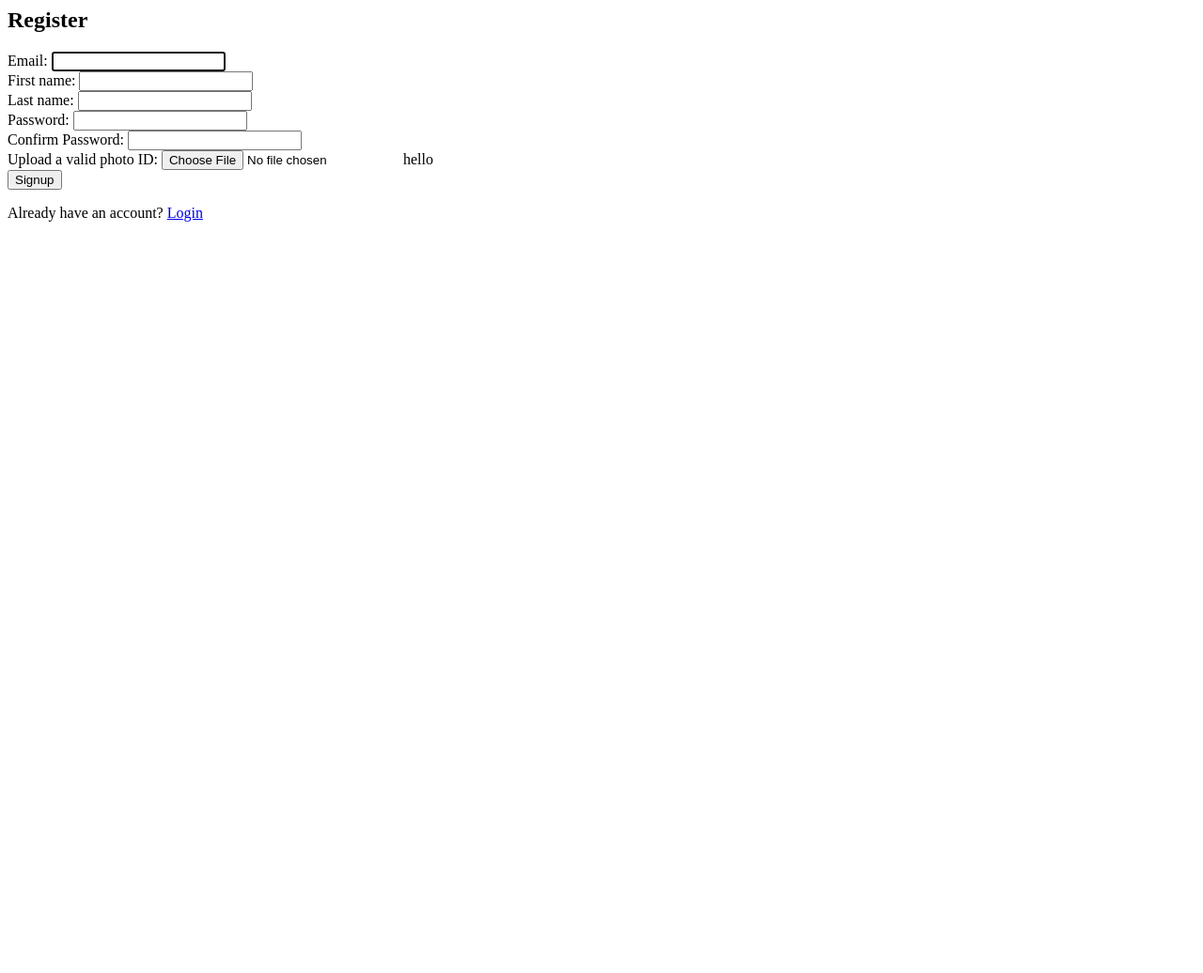
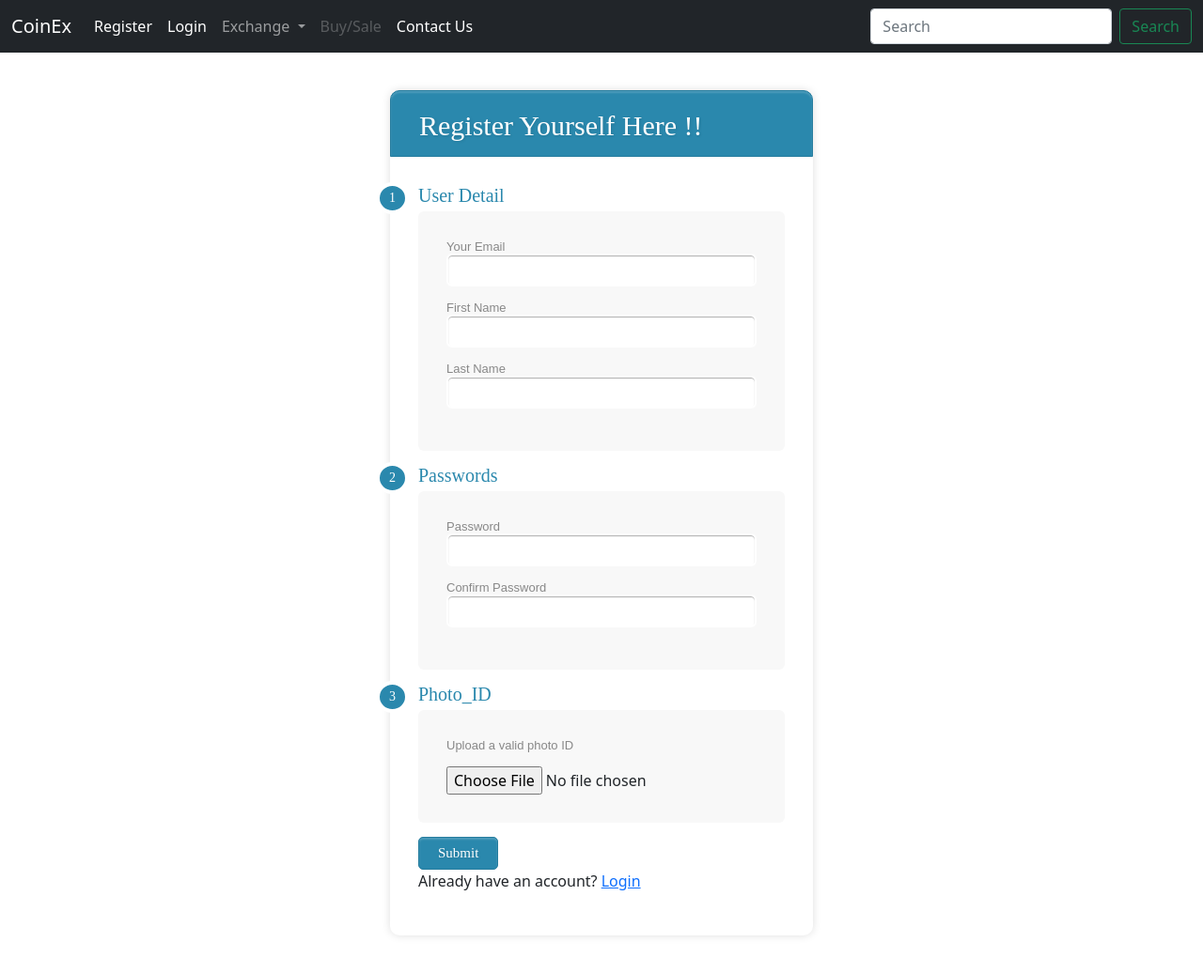
Before and after one commit to italiya07/CoinEx, a Django app: page /register in a window 1280 px wide. Shown: the whole page at 94% size. Before the commit the page ends 236 px from the top, so only its background shows below. Run offline with Django 4.2, Linux system fonts and the light colour scheme.

Commit message:
login and registration pages
- changed login and registration pages & core.css
- different views for registered and unregistered users

```diff
--- /dev/null
+++ b/CoinEx_project/mainApp/static/mainApp/core.css
@@ -0,0 +1,120 @@
+
+.form-style-10{
+	width:450px;
+	padding:30px;
+	margin:40px auto;
+	background: #FFF;
+	border-radius: 10px;
+	-webkit-border-radius:10px;
+	-moz-border-radius: 10px;
+	box-shadow: 0px 0px 10px rgba(0, 0, 0, 0.13);
+	-moz-box-shadow: 0px 0px 10px rgba(0, 0, 0, 0.13);
+	-webkit-box-shadow: 0px 0px 10px rgba(0, 0, 0, 0.13);
+}
+.form-style-10 .inner-wrap{
+	padding: 30px;
+	background: #F8F8F8;
+	border-radius: 6px;
+	margin-bottom: 15px;
+}
+.form-style-10 h1{
+	background: #2A88AD;
+	padding: 20px 30px 15px 30px;
+	margin: -30px -30px 30px -30px;
+	border-radius: 10px 10px 0 0;
+	-webkit-border-radius: 10px 10px 0 0;
+	-moz-border-radius: 10px 10px 0 0;
+	color: #fff;
+	text-shadow: 1px 1px 3px rgba(0, 0, 0, 0.12);
+	font: normal 30px 'Bitter', serif;
+	-moz-box-shadow: inset 0px 2px 2px 0px rgba(255, 255, 255, 0.17);
+	-webkit-box-shadow: inset 0px 2px 2px 0px rgba(255, 255, 255, 0.17);
+	box-shadow: inset 0px 2px 2px 0px rgba(255, 255, 255, 0.17);
+	border: 1px solid #257C9E;
+}
+.form-style-10 h1 > span{
+	display: block;
+	margin-top: 2px;
+	font: 13px Arial, Helvetica, sans-serif;
+}
+.form-style-10 label{
+	display: block;
+	font: 13px Arial, Helvetica, sans-serif;
+	color: #888;
+	margin-bottom: 15px;
+}
+.form-style-10 input[type="text"],
+.form-style-10 input[type="date"],
+.form-style-10 input[type="datetime"],
+.form-style-10 input[type="email"],
+.form-style-10 input[type="number"],
+.form-style-10 input[type="search"],
+.form-style-10 input[type="time"],
+.form-style-10 input[type="url"],
+.form-style-10 input[type="password"],
+.form-style-10 textarea,
+.form-style-10 select {
+	display: block;
+	box-sizing: border-box;
+	-webkit-box-sizing: border-box;
+	-moz-box-sizing: border-box;
+	width: 100%;
+	padding: 8px;
+	border-radius: 6px;
+	-webkit-border-radius:6px;
+	-moz-border-radius:6px;
+	border: 2px solid #fff;
+	box-shadow: inset 0px 1px 1px rgba(0, 0, 0, 0.33);
+	-moz-box-shadow: inset 0px 1px 1px rgba(0, 0, 0, 0.33);
+	-webkit-box-shadow: inset 0px 1px 1px rgba(0, 0, 0, 0.33);
+}
+
+.form-style-10 .section{
+	font: normal 20px 'Bitter', serif;
+	color: #2A88AD;
+	margin-bottom: 5px;
+}
+.form-style-10 .section span {
+	background: #2A88AD;
+	padding: 5px 10px 5px 10px;
+	position: absolute;
+	border-radius: 50%;
+	-webkit-border-radius: 50%;
+	-moz-border-radius: 50%;
+	border: 4px solid #fff;
+	font-size: 14px;
+	margin-left: -45px;
+	color: #fff;
+	margin-top: -3px;
+}
+.form-style-10 input[type="button"],
+.form-style-10 input[type="submit"]{
+	background: #2A88AD;
+	padding: 8px 20px 8px 20px;
+	border-radius: 5px;
+	-webkit-border-radius: 5px;
+	-moz-border-radius: 5px;
+	color: #fff;
+	text-shadow: 1px 1px 3px rgba(0, 0, 0, 0.12);
+	font: normal 30px 'Bitter', serif;
+	-moz-box-shadow: inset 0px 2px 2px 0px rgba(255, 255, 255, 0.17);
+	-webkit-box-shadow: inset 0px 2px 2px 0px rgba(255, 255, 255, 0.17);
+	box-shadow: inset 0px 2px 2px 0px rgba(255, 255, 255, 0.17);
+	border: 1px solid #257C9E;
+	font-size: 15px;
+}
+.form-style-10 input[type="button"]:hover,
+.form-style-10 input[type="submit"]:hover{
+	background: #2A6881;
+	-moz-box-shadow: inset 0px 2px 2px 0px rgba(255, 255, 255, 0.28);
+	-webkit-box-shadow: inset 0px 2px 2px 0px rgba(255, 255, 255, 0.28);
+	box-shadow: inset 0px 2px 2px 0px rgba(255, 255, 255, 0.28);
+}
+.form-style-10 .privacy-policy{
+	float: right;
+	width: 250px;
+	font: 12px Arial, Helvetica, sans-serif;
+	color: #4D4D4D;
+	margin-top: 10px;
+	text-align: right;
+}
--- a/CoinEx_project/templates/CoinEx_Index/base.html
+++ b/CoinEx_project/templates/CoinEx_Index/base.html
@@ -13,15 +13,17 @@
     <!-- Bootstrap CSS v5.0.2 -->
     <link rel="stylesheet" href="https://cdn.jsdelivr.net/npm/bootstrap@5.0.2/dist/css/bootstrap.min.css"  integrity="sha384-EVSTQN3/azprG1Anm3QDgpJLIm9Nao0Yz1ztcQTwFspd3yD65VohhpuuCOmLASjC" crossorigin="anonymous">
 
+    <link href="{% static 'mainApp/core.css'%}" rel="stylesheet">
 
-    {% block head %}
+    {%block dostyle %}
+
     {% endblock %}
 
   </head>
   <body>
     <nav class="navbar navbar-expand-lg navbar-dark bg-dark">
       <div class="container-fluid">
-        <a class="navbar-brand " href="#">CoinEx</a>
+        <a class="navbar-brand " href="{% url 'index' %}">CoinEx</a>
         <button class="navbar-toggler" type="button" data-bs-toggle="collapse" data-bs-target="#navbarSupportedContent" aria-controls="navbarSupportedContent" aria-expanded="false" aria-label="Toggle navigation">
           <span class="navbar-toggler-icon"></span>
         </button>
@@ -50,9 +52,7 @@
              </li>
            {% endif %}
 
-            <li class="nav-item">
-              <a class="nav-link active" aria-current="page" href=" ">Community</a>
-            </li>
+
             <!-- <li class="nav-item">
               <a class="nav-link active" aria-current="page" href=" ">Exchange</a>
             </li> -->
@@ -74,9 +74,20 @@
                 <li><a class="dropdown-item" href="#">Something else here</a></li>
               </ul>
             </li>
+            {% if user.is_authenticated %}
             <li class="nav-item">
-              <a class="nav-link disabled" href="#" tabindex="-1" aria-disabled="true">Disabled</a>
+              <a class="nav-link active" aria-current="page" href=" ">Buy/Sale</a>
             </li>
+            {% else %}
+            <li class="nav-item">
+              <a class="nav-link disabled" href=" " tabindex="-1" aria-disabled="true">Buy/Sale</a>
+            </li>
+            {% endif %}
+
+            <li class="nav-item">
+              <a class="nav-link active" aria-current="page" href="{% url 'contact_us' %}">Contact Us</a>
+            </li>
+
           </ul>
           <form class="d-flex">
             <input class="form-control me-2" type="search" placeholder="Search" aria-label="Search">
--- a/CoinEx_project/templates/CoinEx_Index/register.html
+++ b/CoinEx_project/templates/CoinEx_Index/register.html
@@ -1,38 +1,45 @@
-{#{% extends 'CryptoNexa/base.html' %}#} {% load static %} {% block head %}
+{% extends 'CoinEx_Index/base.html' %}
+{% load static %}
+<!-- {% block head %}
   <link rel="stylesheet" type="text/css" href="{% static 'style/core.css' %}" />
-{% endblock %} {% block body %}
-<div class="form-container">
-  <h2>Register</h2>
+{% endblock %}  -->
+
+{% block content %}
+<div class="form-style-10">
+    <h1>Register Yourself Here !!</h1>
     <form enctype="multipart/form-data" method="post">
       {% csrf_token %} {{ form.non_field_errors | safe }}
-    <div class="form-group">
-      <label for="{{ form.email.id_for_label }}">Email:</label>
-      {{ form.email }} {{ form.email.errors | safe }}
-    </div>
-    <div class="form-group">
-      <label for="{{ form.first_name.id_for_label }}">First name:</label>
-      {{ form.first_name }} {{ form.first_name.errors | safe }}
-    </div>
-    <div class="form-group">
-      <label for="{{ form.last_name.id_for_label }}">Last name:</label>
-      {{ form.last_name }} {{ form.last_name.errors | safe }}
-    </div>
-    <div class="form-group">
-      <label for="{{ form.password1.id_for_label }}">Password:</label>
-      {{ form.password1 }} {{ form.password1.errors | safe }}
-    </div>
-    <div class="form-group">
-      <label for="{{ form.password2.id_for_label }}">Confirm Password:</label>
-      {{ form.password2 }} {{ form.password2.errors | safe }}
-    </div>
-    <div class="form-group">
-      <label for="{{ form.id_or_photo.id_for_label }}"
-        >Upload a valid photo ID:</label
-      >
-      {{ form.id_or_photo }} {{ form.id_or_photo.errors | safe }} hello
+        <div class="section"><span>1</span>User Detail</div>
+        <div class="inner-wrap">
+            <label for="{{ form.email.id_for_label }} ">Your Email {{ form.email.errors | safe }}
+                <input type="text" name="{{ form.email.name }}" id="{{ form.email.id_for_label }}" />
+            </label>
+            <label for="{{ form.first_name.id_for_label }}">First Name {{ form.first_name.errors | safe }}
+                <input type="text" name="{{ form.first_name.name }}" id="{{ form.first_name.id_for_label }}" />
+            </label>
+            <label for="{{ form.last_name.id_for_label }}">Last Name {{ form.last_name.errors | safe }}
+              <input type="text" name="{{ form.last_name.name }}" id="{{ form.last_name.id_for_label }}" />
+          </label>
+
         </div>
 
-    {% if next %} {% if user.is_authenticated %}
+        <div class="section"><span>2</span>Passwords</div>
+        <div class="inner-wrap">
+        <label for="{{ form.password1.id_for_label }}">Password {{ form.password1.errors | safe }}
+          <input type="password" name="{{ form.password1.name }}" id="{{ form.password1.id_for_label }}" /></label>
+        <label for="{{ form.password2.id_for_label }}">Confirm Password {{ form.password2.errors | safe }}
+          <input type="password" name="{{ form.password2.name }}" id="{{ form.password2.id_for_label }}" />
+        </label>
+    </div>
+
+        <div class="section"><span>3</span>Photo_ID </div>
+        <div class="inner-wrap">
+          <label for="{{ form.id_or_photo.id_for_label }}">Upload a valid photo ID {{ form.id_or_photo.errors | safe }}
+          </label>
+            {{ form.id_or_photo }}
+        </div>
+
+        {% if next %}{% if user.is_authenticated %}
           <p>
             Your account doesn't have access to this page. To proceed, please login
             with an account that has access.
@@ -41,11 +48,16 @@
           <p>Please login to see this page.</p>
           {% endif %} {% endif %}
 
-    <button type="submit">Signup</button>
+
+        <div class="button-section">
+         <input type="submit"/>
          <input type="hidden" name="next" value="{{ next }}" />
+        </div>
+
     </form>
     <p class="login-link">
       Already have an account? <a href="{% url 'login' %} ">Login</a>
     </p>
     </div>
+
     {% endblock %}
```
Also changed, not shown: CoinEx_project/templates/CoinEx_Index/login.html (+21 -32 lines), CoinEx_project/media/id_or_photo/1_sJZz8NI.jpeg (added), CoinEx_project/media/id_or_photo/Lab_5_1.1.png (added), CoinEx_project/static/style/core.css (deleted). Lines whose indentation alone changed are shown as unchanged.
